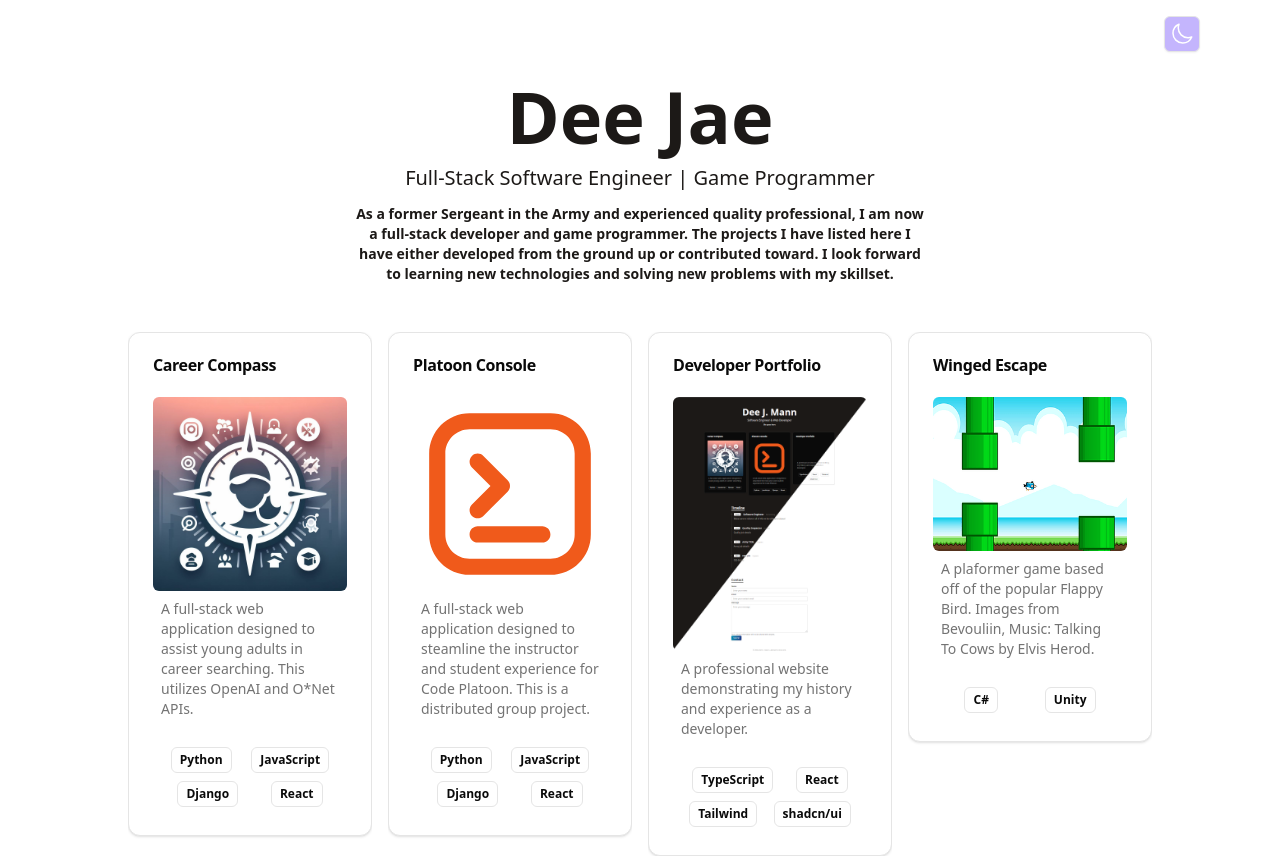
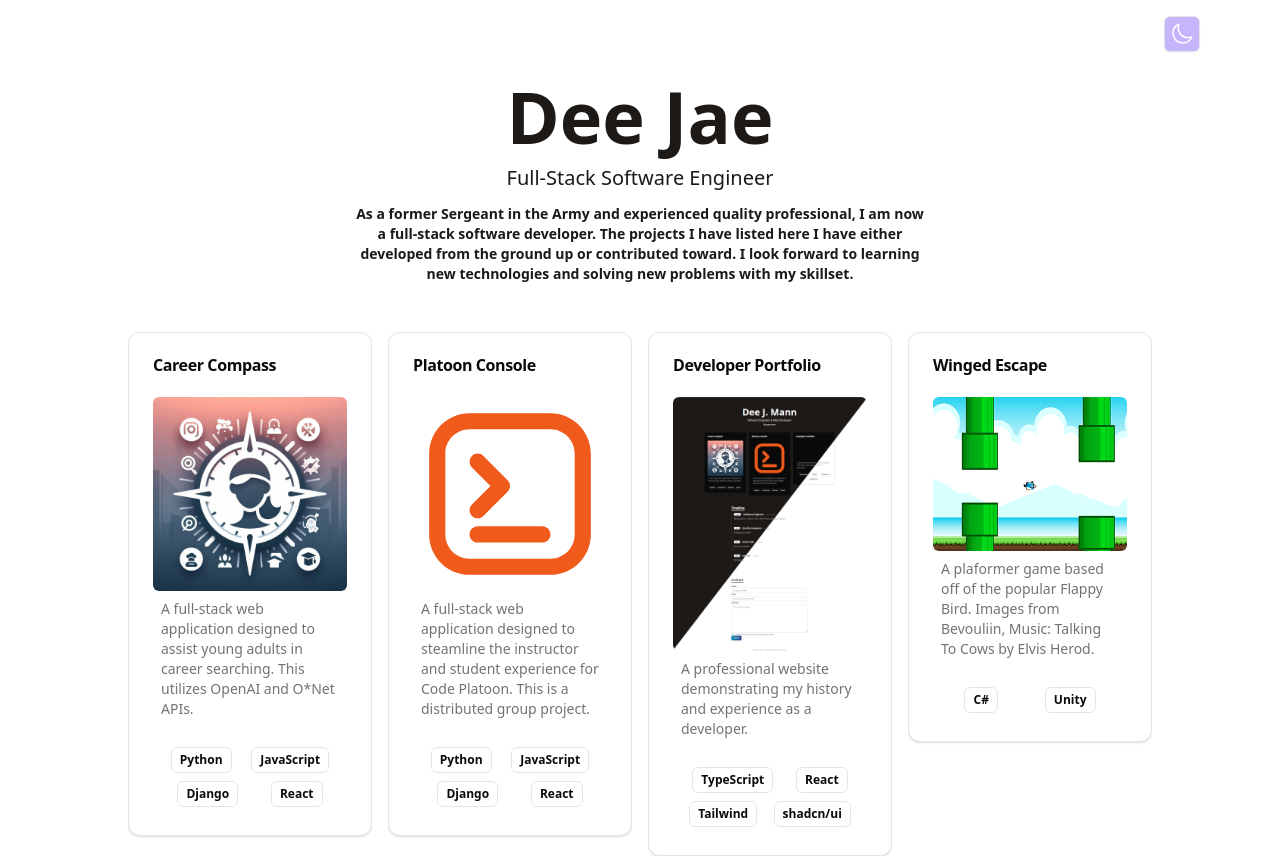
Before and after one commit to DeeJaeMann/portfolio, a React (Vite) app in the folder frontend/: page / in a window 1280 px wide. Shown: the top 856 px of the page. Built offline with nearby package versions, Linux system fonts and the light colour scheme.

Commit message:
Updated bio and headline Changes to be committed: 	modified:   frontend/src/components/Intro.tsx 	modified:   frontend/src/data/bio.ts

```diff
--- a/frontend/src/components/Intro.tsx
+++ b/frontend/src/components/Intro.tsx
@@ -6,7 +6,7 @@ const Intro = () => {
       <h1 className="text-4xl font-bold md:text-7xl mb-1 md:mb-3 dark:text-white">
         Dee Jae
       </h1>
-      <p className="text-base mb-3 font-medium md:text-xl">Full-Stack Software Engineer | Game Programmer</p>
+      <p className="text-base mb-3 font-medium md:text-xl">Full-Stack Software Engineer</p>
       <p className="text-sm max-w-xl mb-6 font-bold">{bio}</p>
     </div>
   );
--- a/frontend/src/data/bio.ts
+++ b/frontend/src/data/bio.ts
@@ -1 +1 @@
-export default "As a former Sergeant in the Army and experienced quality professional, I am now a full-stack developer and game programmer. The projects I have listed here I have either developed from the ground up or contributed toward. I look forward to learning new technologies and solving new problems with my skillset."
+export default "As a former Sergeant in the Army and experienced quality professional, I am now a full-stack software developer. The projects I have listed here I have either developed from the ground up or contributed toward. I look forward to learning new technologies and solving new problems with my skillset."
```
